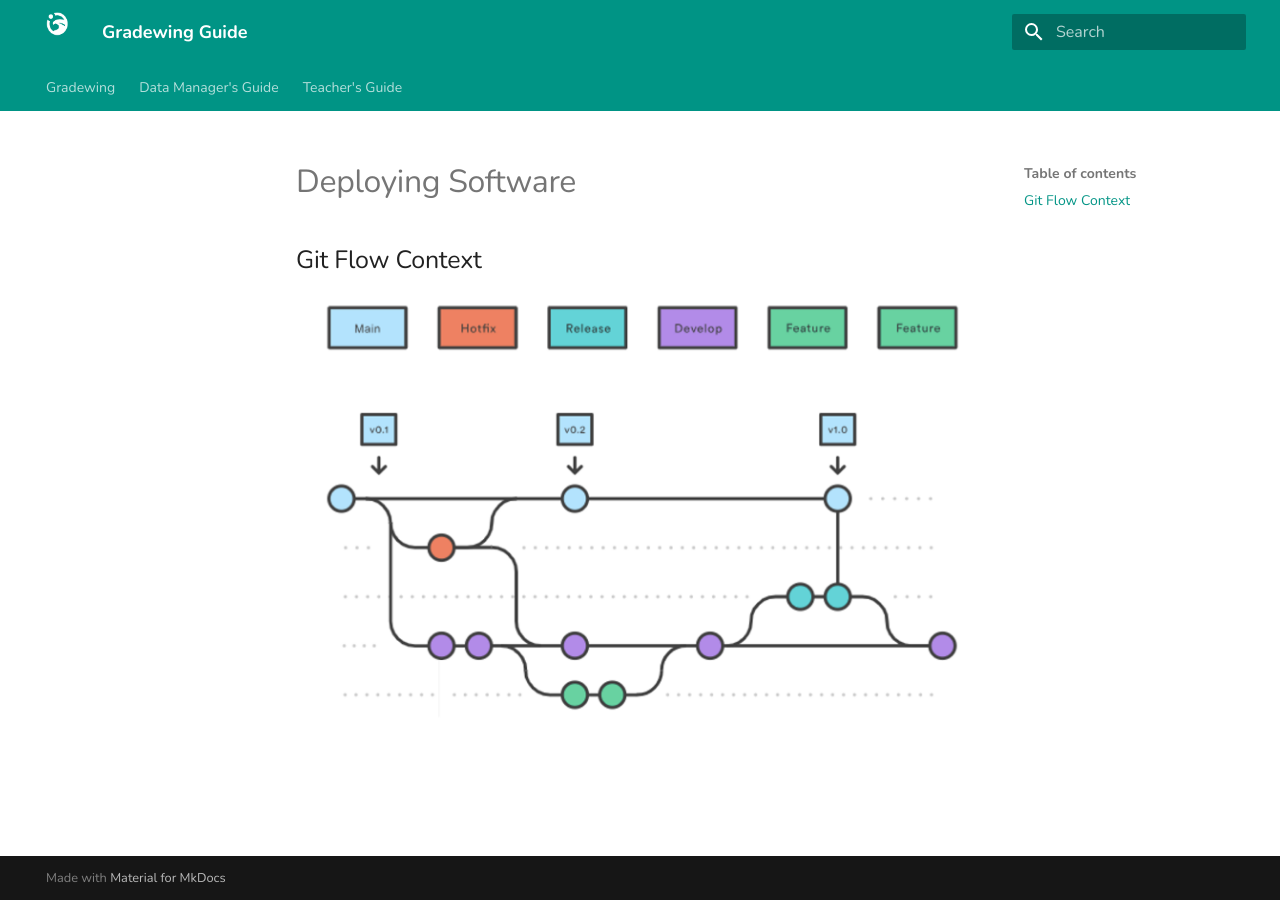
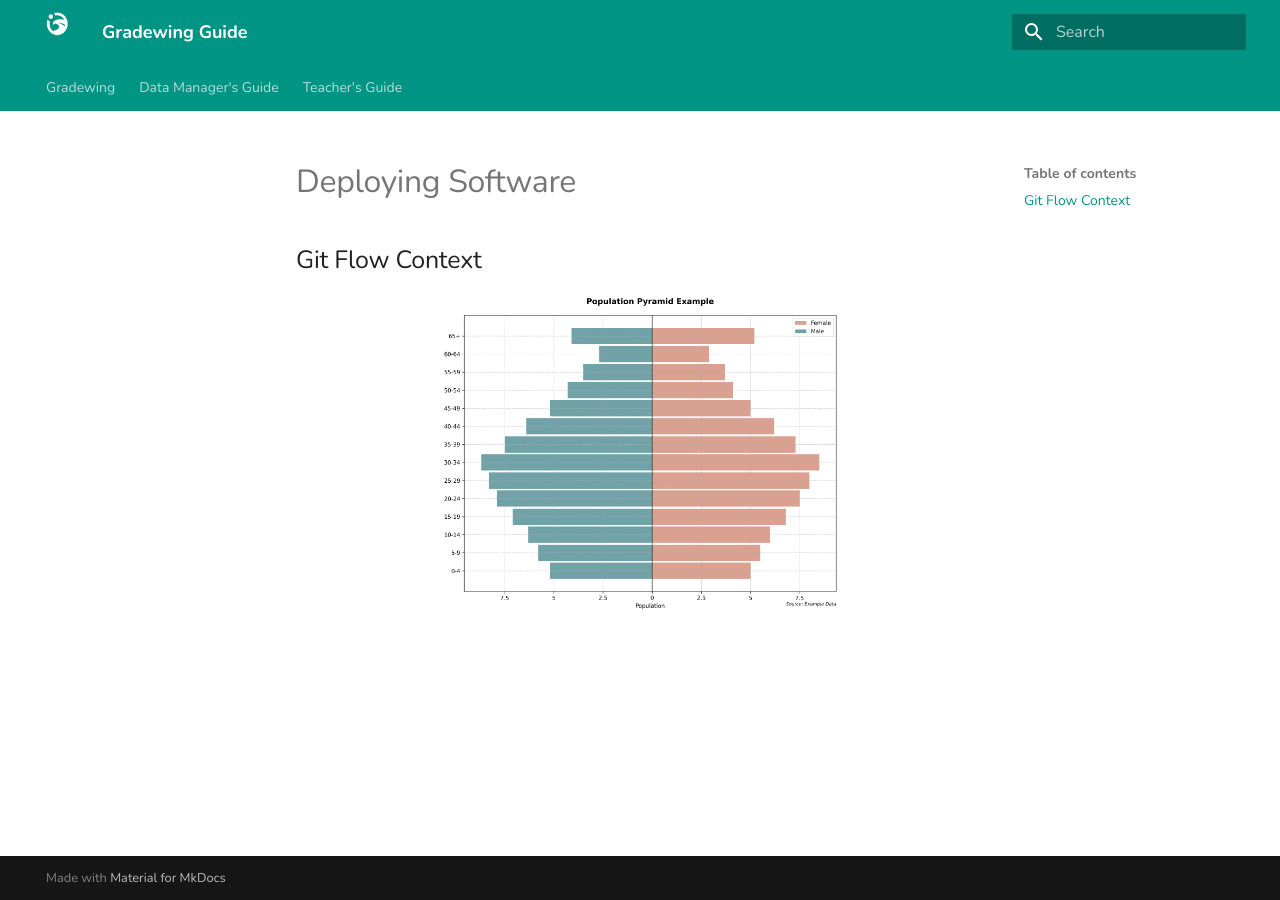
Before and after one commit to pablopenlop/gradewing_guide, an MkDocs documentation site: the page built from docs/Deploying Software.md, in a window 1280 px wide. Built offline with MkDocs 1.6.1 and Material for MkDocs 9.7.7, drawn with Linux system fonts in a browser that asks for light colours.

Commit message:
Update Deploying Software.md

```diff
--- a/docs/Deploying Software.md
+++ b/docs/Deploying Software.md
@@ -2,4 +2,4 @@
 
 ## Git Flow Context
 
-![Setup Students](../assets/images/GitFlow.png){ width="700" }
+![Image title](assets/images/test.png){ width="400" }
```
